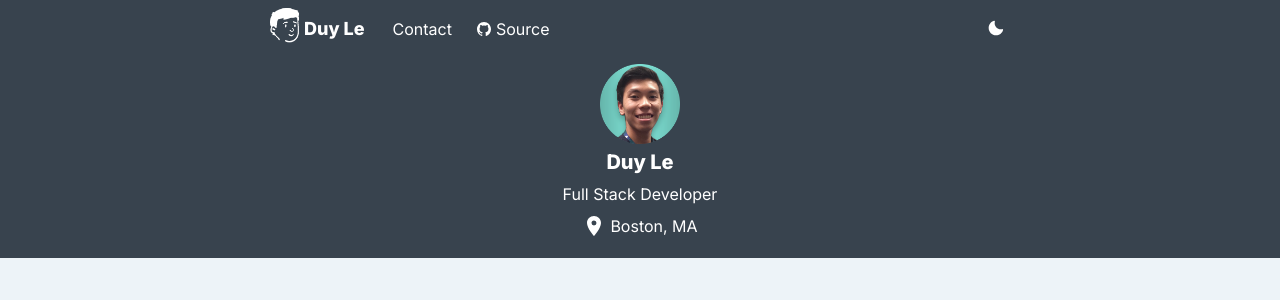
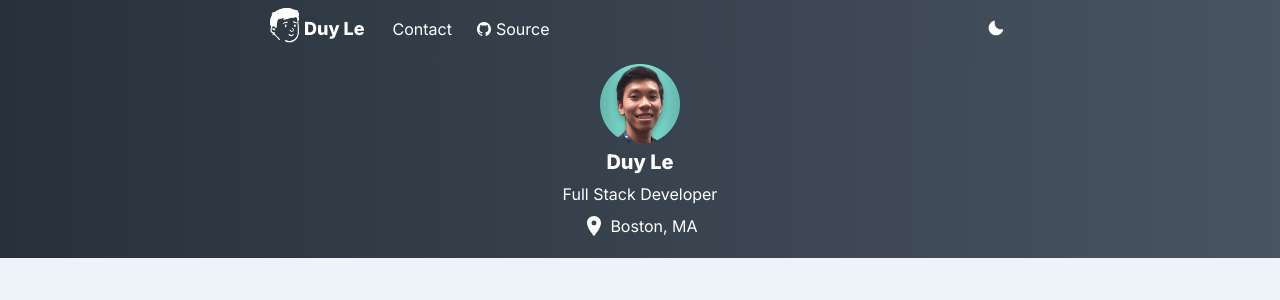
Before and after one commit to iamdooboy/portfoliov2, a Next.js app: page /budgettracker in a window 1280 px wide. Shown: the top 300 px of the page. Built offline with nearby package versions, Linux system fonts and the light colour scheme.

Commit message:
changed banner background to a gradient

```diff
--- a/components/banner.js
+++ b/components/banner.js
@@ -16,7 +16,8 @@ const Banner = () => {
   return (
     <Box
       textAlign="center"
-      bg={useColorModeValue('#38434E', '#2D3748')}
+      bgGradient="linear(to-l, #485461 , #28313b)"
+      _dark={{ bg: '#2D3748' }}
       pt={16}
       color="white"
     >
--- a/components/navbar.js
+++ b/components/navbar.js
@@ -46,8 +46,8 @@ const Navbar = props => {
       position="fixed"
       as="nav"
       w="100%"
-      bg={useColorModeValue('#38434E', '#2D3748')}
-      css={{ backdropFilter: 'blur(10px)' }}
+      bgGradient="linear(to-l, #485461 , #28313B)"
+      _dark={{ bg: '#2D3748' }}
       zIndex={2}
       {...props}
     >
```
Also changed, not shown: 1 other file (tests, documents, lock files or other folders).
